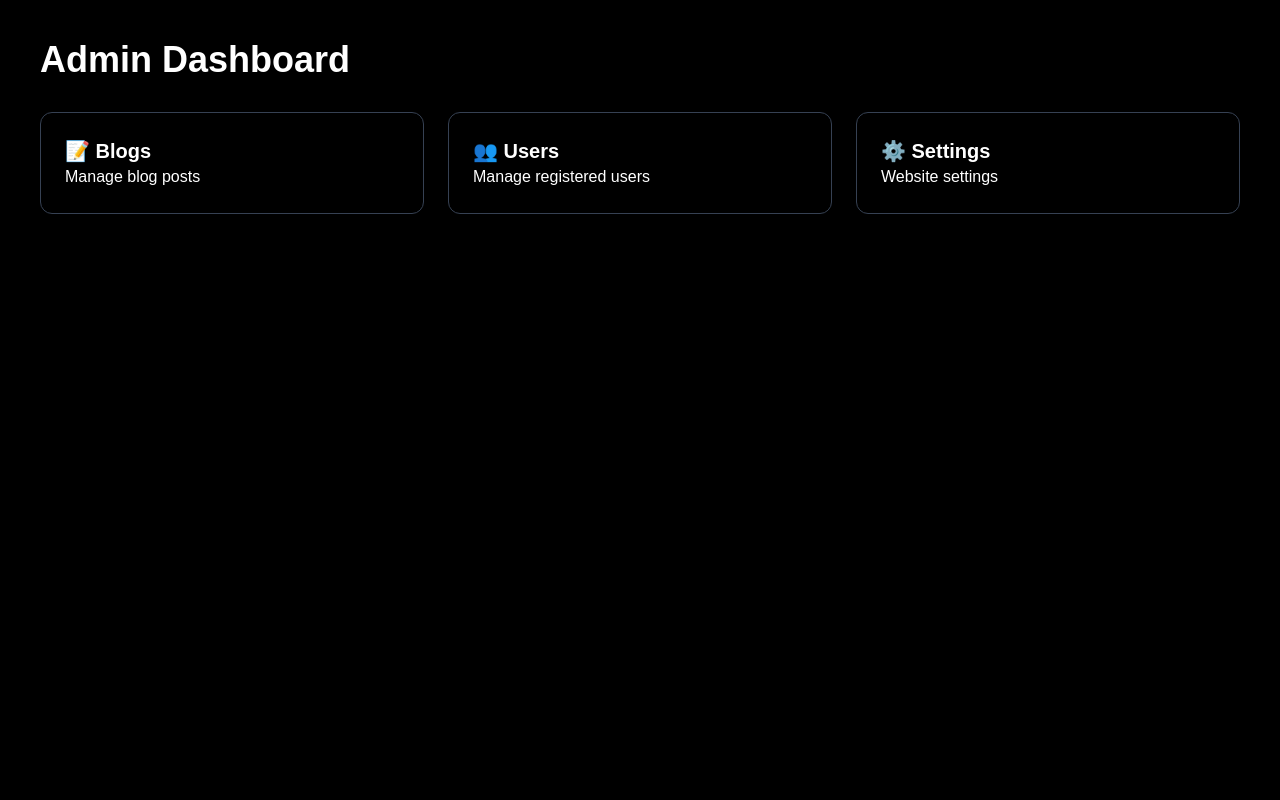
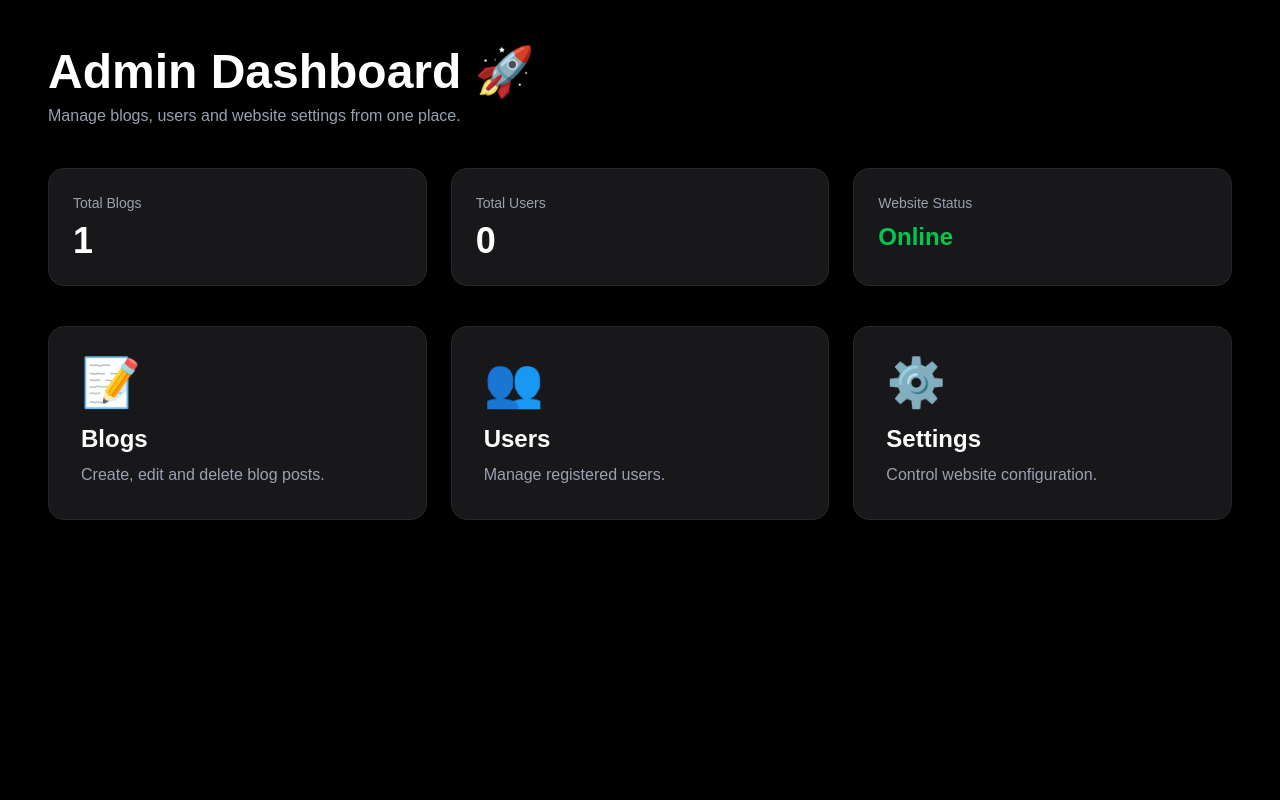
Before and after one commit to singhshivamraj74-glitch/image-prepare, a Next.js app: page /admin in a window 1280 px wide. Shown: the top 800 px of the page. Built offline with nearby package versions, Linux system fonts and the light colour scheme.

Commit message:
improved admin dashboard ui

```diff
--- a/src/app/admin/page.tsx
+++ b/src/app/admin/page.tsx
@@ -4,32 +4,111 @@ import Link from "next/link";
 
 export default function AdminPage() {
   return (
-    <div className="min-h-screen bg-black text-white p-10">
-      <h1 className="text-4xl font-bold mb-8">
-        Admin Dashboard
-      </h1>
+    <div className="min-h-screen bg-black text-white p-8 md:p-12">
+
+      <div className="mb-10">
+        <h1 className="text-5xl font-bold mb-2">
+          Admin Dashboard 🚀
+        </h1>
+
+        <p className="text-gray-400">
+          Manage blogs, users and website settings from one place.
+        </p>
+      </div>
+
+      {/* Stats Cards */}
+
+      <div className="grid md:grid-cols-3 gap-6 mb-10">
+
+        <div className="bg-zinc-900 border border-zinc-800 rounded-2xl p-6">
+          <h3 className="text-gray-400 text-sm">
+            Total Blogs
+          </h3>
+
+          <p className="text-4xl font-bold mt-2">
+            1
+          </p>
+        </div>
+
+        <div className="bg-zinc-900 border border-zinc-800 rounded-2xl p-6">
+          <h3 className="text-gray-400 text-sm">
+            Total Users
+          </h3>
+
+          <p className="text-4xl font-bold mt-2">
+            0
+          </p>
+        </div>
+
+        <div className="bg-zinc-900 border border-zinc-800 rounded-2xl p-6">
+          <h3 className="text-gray-400 text-sm">
+            Website Status
+          </h3>
+
+          <p className="text-green-500 text-2xl font-bold mt-2">
+            Online
+          </p>
+        </div>
+
+      </div>
+
+      {/* Management Cards */}
 
       <div className="grid md:grid-cols-3 gap-6">
 
         <Link
           href="/admin/blogs"
-          className="border border-gray-700 p-6 rounded-xl hover:border-cyan-500"
+          className="bg-zinc-900 border border-zinc-800 rounded-2xl p-8 hover:border-cyan-500 hover:scale-105 transition-all duration-300"
         >
-          <h2 className="text-xl font-bold">📝 Blogs</h2>
-          <p>Manage blog posts</p>
+          <div className="text-5xl mb-4">
+            📝
+          </div>
+
+          <h2 className="text-2xl font-bold mb-2">
+            Blogs
+          </h2>
+
+          <p className="text-gray-400">
+            Create, edit and delete blog posts.
+          </p>
         </Link>
 
-        <div className="border border-gray-700 p-6 rounded-xl">
-          <h2 className="text-xl font-bold">👥 Users</h2>
-          <p>Manage registered users</p>
-        </div>
+        <Link
+          href="/admin/users"
+          className="bg-zinc-900 border border-zinc-800 rounded-2xl p-8 hover:border-cyan-500 hover:scale-105 transition-all duration-300"
+        >
+          <div className="text-5xl mb-4">
+            👥
+          </div>
 
-        <div className="border border-gray-700 p-6 rounded-xl">
-          <h2 className="text-xl font-bold">⚙️ Settings</h2>
-          <p>Website settings</p>
-        </div>
+          <h2 className="text-2xl font-bold mb-2">
+            Users
+          </h2>
+
+          <p className="text-gray-400">
+            Manage registered users.
+          </p>
+        </Link>
+
+        <Link
+          href="/admin/settings"
+          className="bg-zinc-900 border border-zinc-800 rounded-2xl p-8 hover:border-cyan-500 hover:scale-105 transition-all duration-300"
+        >
+          <div className="text-5xl mb-4">
+            ⚙️
+          </div>
+
+          <h2 className="text-2xl font-bold mb-2">
+            Settings
+          </h2>
+
+          <p className="text-gray-400">
+            Control website configuration.
+          </p>
+        </Link>
 
       </div>
+
     </div>
   );
 }
```
